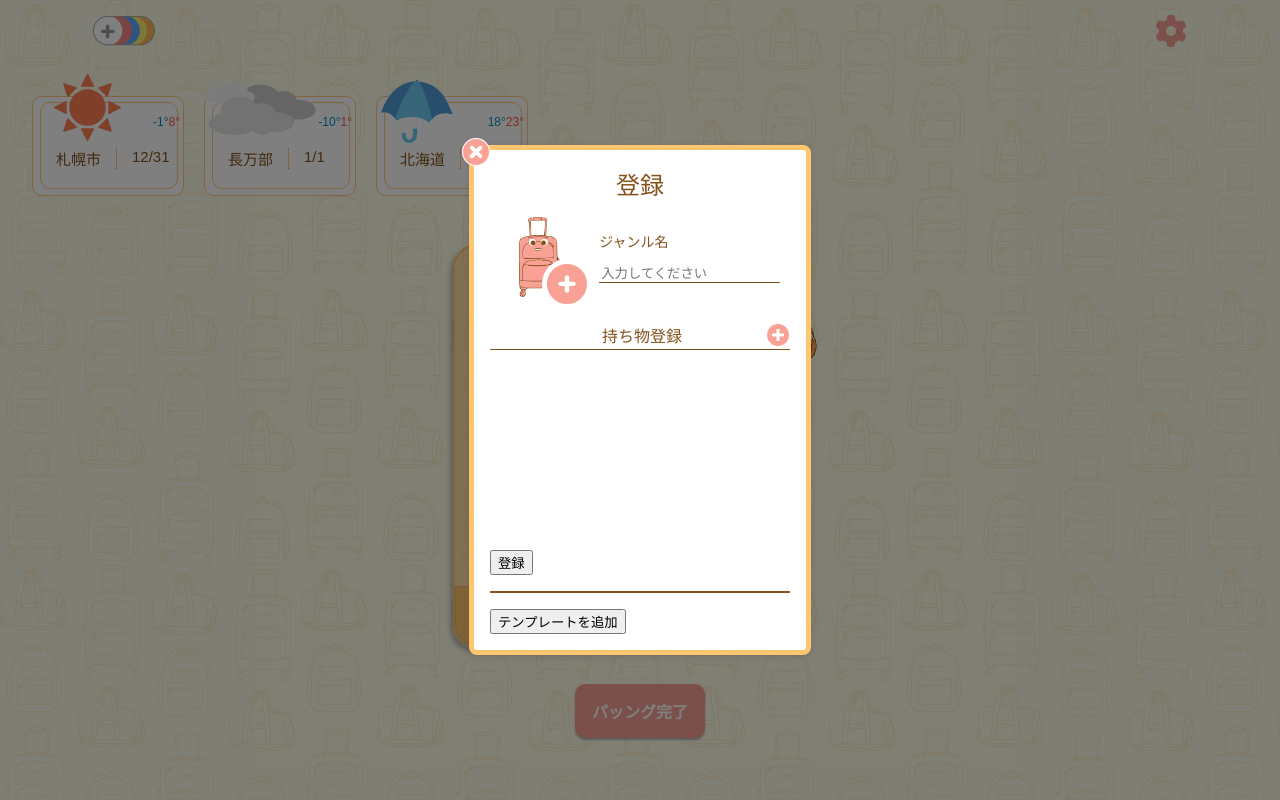
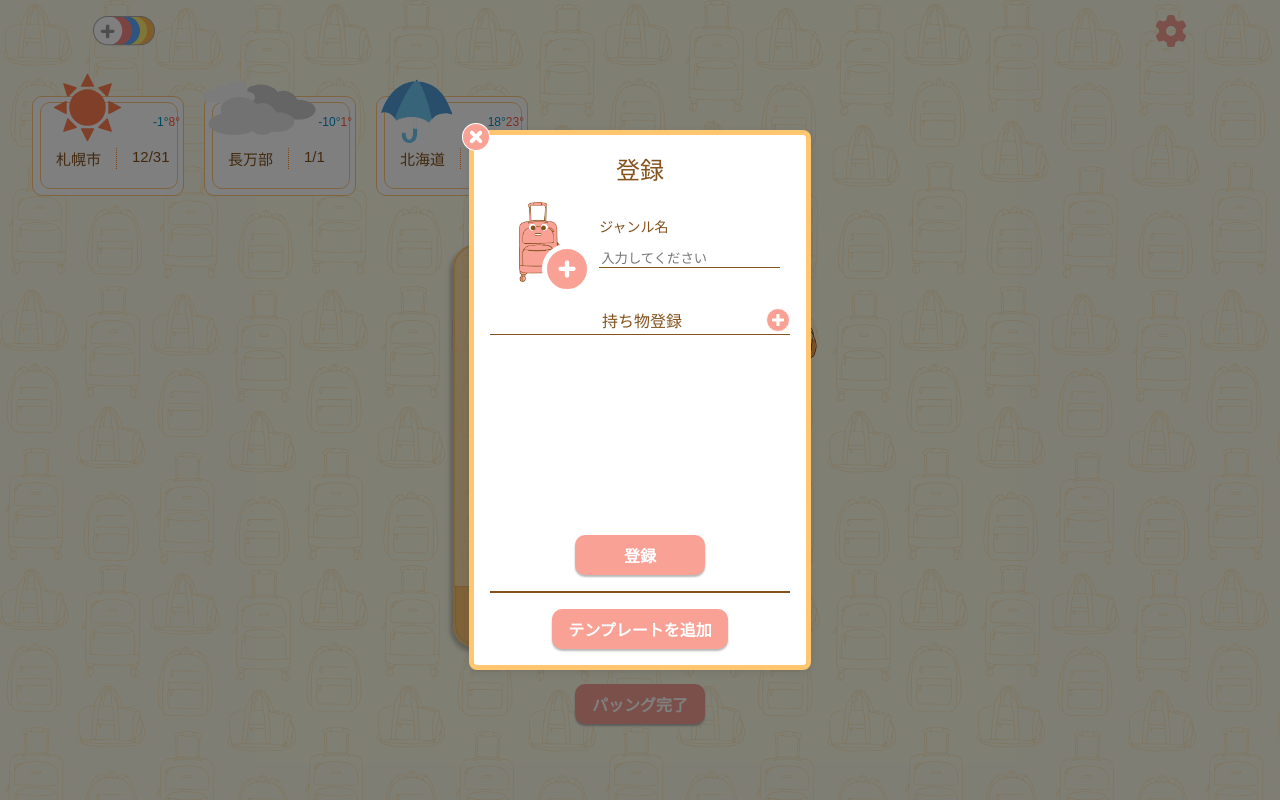
Before and after one commit to koudaihirata/development, a React (Create React App) app: page / in a window 1280 px wide. Both pictures are taken after a click on the button 682 px from the left and 616 px from the top of the page. Built offline with nearby package versions, Linux system fonts and the light colour scheme.

Commit message:
update:ボタンを変更

```diff
--- a/src/components/Btn/styles.module.css
+++ b/src/components/Btn/styles.module.css
@@ -1,6 +1,6 @@
 .button{
     min-width:130px;
-    padding: 15px;
+    padding: 8px 16px;
     /* height: 47px; */
     border-radius: 10px;
     background: #F9A195;
--- a/src/components/Iconbox/iconbox.tsx
+++ b/src/components/Iconbox/iconbox.tsx
@@ -1,3 +1,4 @@
+import Btn from '../Btn/Btn';
 import styles from './styles.module.css';
 import { useState, useRef, useEffect } from 'react';
 
@@ -251,9 +252,17 @@ export default function IconBox({
                                 </div>
                             </div>
                         </div>
-                        <button onClick={addIcon}>登録</button>
+                        <div className={styles.IconBtnWrap}>
+                            <div onClick={addIcon}>
+                                <Btn label='登録' />
+                            </div>
+                        </div>
                         <div className={styles.line}></div>
-                        <button>テンプレートを追加</button>
+                        <div className={styles.IconBtnWrap}>
+                            <div onClick={addIcon}>
+                                <Btn label='テンプレートを追加' />
+                            </div>
+                        </div>
                     </section>
                 </div>
             )}
--- a/src/components/Iconbox/styles.module.css
+++ b/src/components/Iconbox/styles.module.css
@@ -309,3 +309,14 @@
     background-color: #84521D;
     margin: 16px 0;
 }
+
+.IconBtnWrap {
+    width: 100%;
+    display: flex;
+    justify-content: center;
+    align-items: center;
+
+    > div {
+        display: inline-block;
+    }
+}
```
